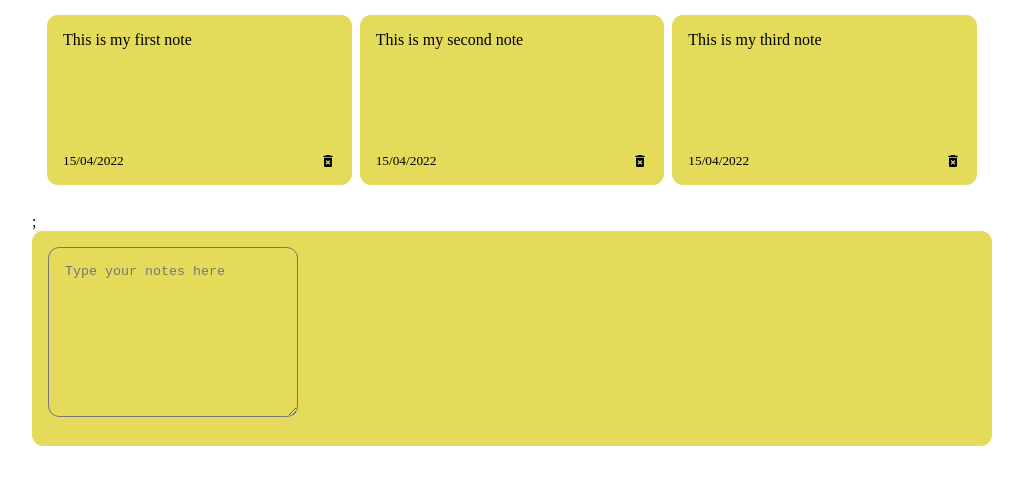
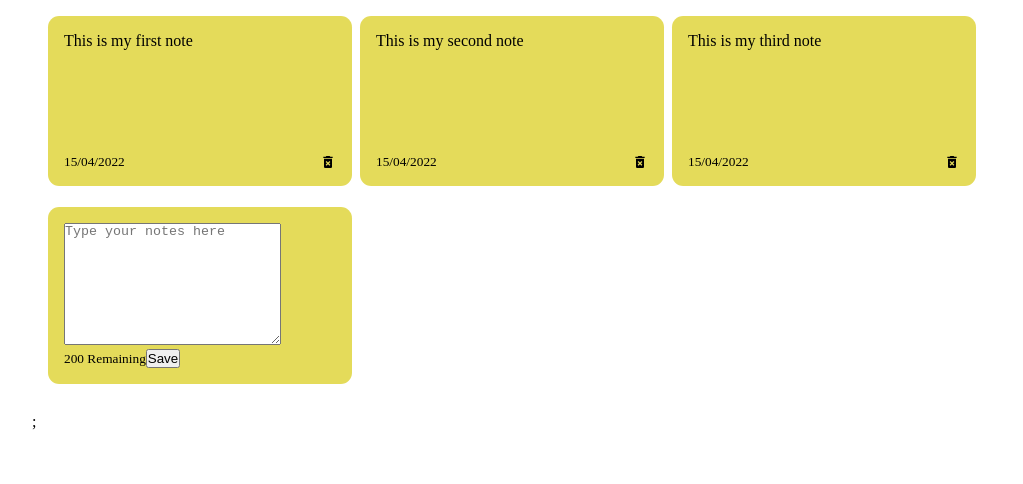
Before and after one commit to onassis28/React-notes-App, a React (Create React App) app: page / in a window 1280 px wide. Shown: the top 484 px of the page, without its empty margins (128-1151 px from the left). Built offline with nearby package versions, Linux system fonts and the light colour scheme.

Commit message:
fixed layout

```diff
--- a/src/App.js
+++ b/src/App.js
@@ -2,7 +2,7 @@ import React from 'react'
 import Notelist from './components/NoteList/Notelist'
 import { useState } from 'react';
 import {nanoid} from 'nanoid'
-import Addnote from './components/AddNote/Addnote';
+
 import './App.css'
 const App = () => {
   const[notes,setNotes]=useState([
@@ -26,7 +26,7 @@ const App = () => {
 
   return (
     <div className='app_container'><Notelist notes= {notes}/>
-    <Addnote/>
+
     </div>
   )
 }
--- a/src/components/AddNote/Addnote.jsx
+++ b/src/components/AddNote/Addnote.jsx
@@ -3,15 +3,18 @@ import './addnote.css';
 
 const Addnote = () => {
 	return (
-		<>
-			<div className='addnote_container'>
+		<div className='addnote_container'>
+			<div>
 				<textarea
 					placeholder='Type your notes here'
 					rows='8'
-					cols='10'></textarea>
+					cols='25'></textarea>
 			</div>
-			<div className='addnote_footer'></div>
-		</>
+			<div className='addnote_footer'>
+				<small>200 Remaining</small>
+				<button>Save</button>
+			</div>
+		</div>
 	);
 };
 
--- a/src/components/AddNote/addnote.css
+++ b/src/components/AddNote/addnote.css
@@ -8,18 +8,4 @@
     flex-direction: column;
     justify-content: space-between;
 
-
-
 }
-textarea{
-    background: #e4db5a;
-    margin-bottom: 0.8rem;
-    border-radius: 0.7rem;
-    padding: 1rem;
-    min-height: 170px;
-    display: flex;
-    flex-direction: column;
-    justify-content: space-between;
-    max-width: 250px;
-
-}
--- a/src/components/NoteList/Notelist.jsx
+++ b/src/components/NoteList/Notelist.jsx
@@ -1,6 +1,7 @@
 import React from 'react';
 import './notelist.css';
 import Note from '../Note/Note';
+import Addnote from '../AddNote/Addnote';
 
 const Notelist = ({ notes }) => {
 	console.log(notes);
@@ -10,7 +11,11 @@ const Notelist = ({ notes }) => {
 
 	return (
 		<>
-			<div className='noteslist_container container'>{renderNote}</div>;
+			<div className='noteslist_container '>
+				{renderNote}
+				<Addnote />
+			</div>
+			;
 		</>
 	);
 };
--- a/src/components/NoteList/notelist.css
+++ b/src/components/NoteList/notelist.css
@@ -4,8 +4,3 @@
     gap: 0.5rem;
     margin: 1rem;
 }
-.container{
-    max-width: 960px;
-    margin: 0 auto;
-   padding: 15px;
-}
```
